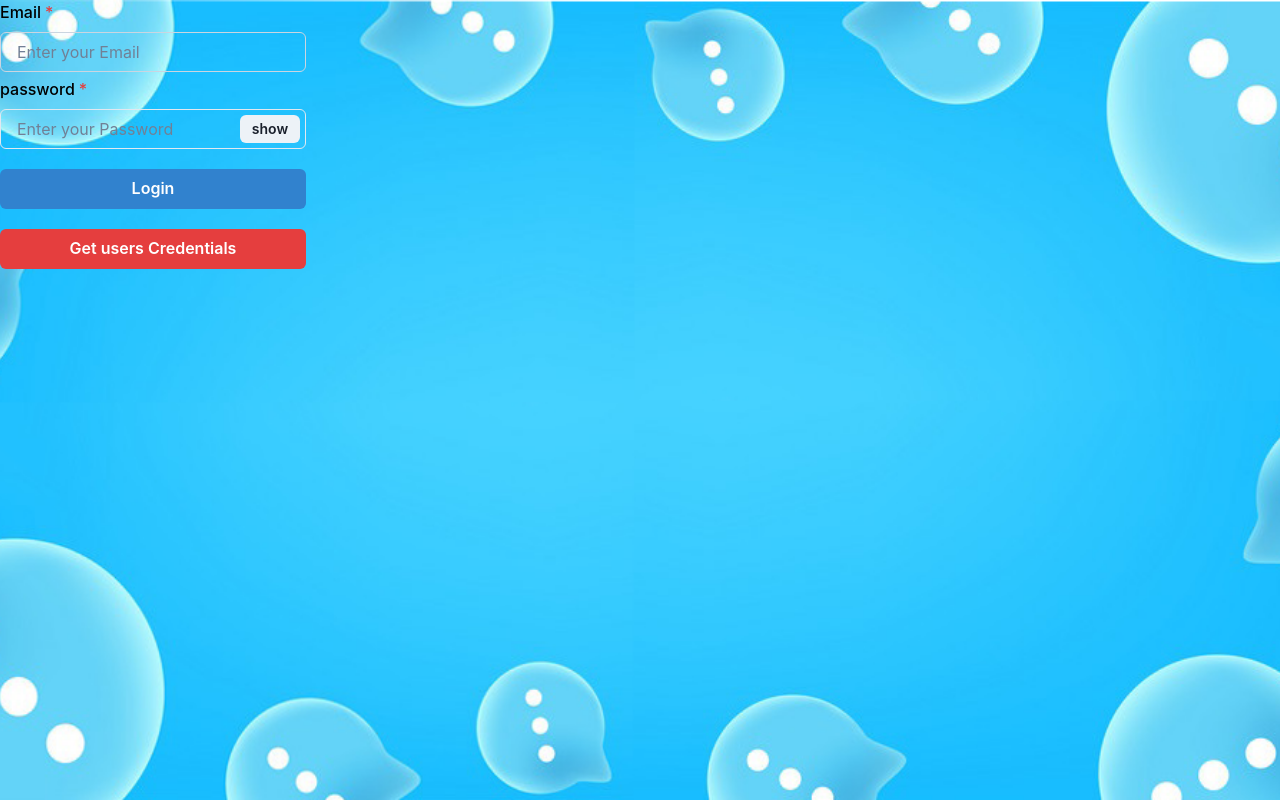
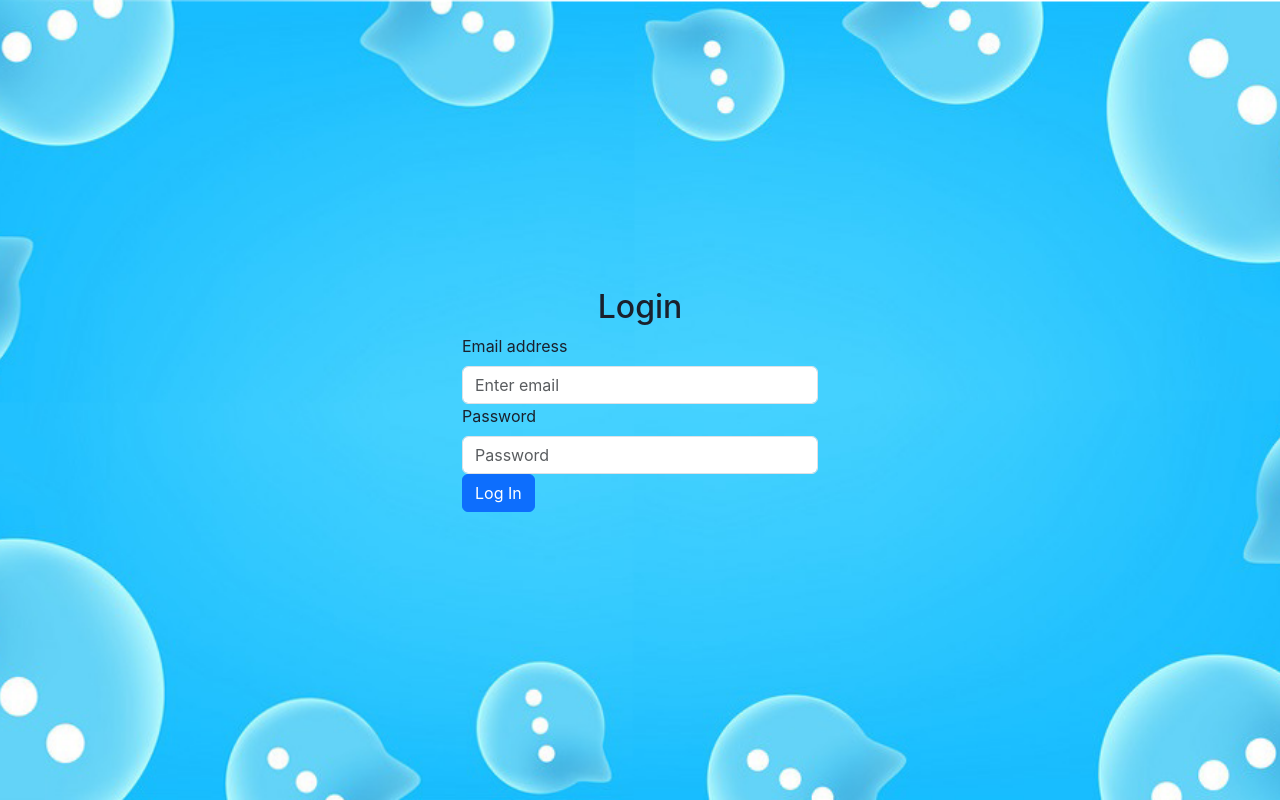
Before and after one commit to amasoft/chatApp-clientv2, a React (Create React App) app: page /log in a window 1280 px wide. Before the commit this address led to /login. Built offline with nearby package versions, Linux system fonts and the light colour scheme.

Commit message:
fix changed login from chakara to bostrap

```diff
--- a/package.json
+++ b/package.json
@@ -12,8 +12,10 @@
     "@testing-library/react": "^13.4.0",
     "@testing-library/user-event": "^13.5.0",
     "axios": "^1.4.0",
+    "bootstrap": "^5.3.1",
     "framer-motion": "^10.12.21",
     "react": "^18.2.0",
+    "react-bootstrap": "^2.8.0",
     "react-dom": "^18.2.0",
     "react-router-dom": "^6.15.0",
     "react-scripts": "5.0.1",
--- a/src/App.js
+++ b/src/App.js
@@ -8,6 +8,7 @@ import Homepage from "./pages/Homepage";
 import ChatPage from "./pages/ChatPage";
 import Signup from "./Components/Authentication/Signup";
 import Login from "./Components/Authentication/Login";
+import Loginn from "./Components/Authentication/Loginn";
 
 function App() {
   return (
@@ -21,6 +22,7 @@ function App() {
 
         <Route path="/" element={<Homepage />} exact />
         <Route path="/chats" element={<ChatPage />} />
+        <Route path="/log" element={<Loginn />} />
         <Route path="/login" element={<Login />} />
         {/* <Route path="/signup" element={<Signup />} /> */}
       </Routes>
--- /dev/null
+++ b/src/Components/Authentication/Loginn.js
@@ -0,0 +1,108 @@
+import React, { useState } from "react";
+import { Container, Row, Col, Form, Button } from "react-bootstrap";
+import axios from "axios";
+import { useNavigate } from "react-router-dom";
+import { ChatState } from "../../Context/ChatProvider";
+import { useToast } from "@chakra-ui/react";
+
+function Loginn() {
+  const [email, setEmail] = useState("");
+  const [password, setpassword] = useState("");
+  const [show, setShow] = useState(false);
+  const handleClick = () => setShow(!show);
+  const [loading, setLoading] = useState(false);
+  const toast = useToast();
+  const history = useNavigate();
+  const { setUser, endpoint } = ChatState();
+
+  const submitHandler = async (e) => {
+    e.preventDefault();
+    setLoading(true);
+    if (!email || !password) {
+      toast({
+        title: "please Fill all the field ",
+        status: "warning",
+        duration: 5000,
+        isClosable: true,
+        position: "top",
+      });
+      setLoading(false);
+      return;
+    }
+
+    // try {
+    const config = {
+      headers: {
+        "Content-type": "application/json",
+      },
+    };
+    await axios
+      .post(`${endpoint}/api/user/login`, { email, password }, config)
+      .then((res) => {
+        toast({
+          title: "Login Succesfull ",
+          status: "success",
+          duration: 5000,
+          isClosable: true,
+          position: "bottom",
+        });
+        localStorage.setItem("userInfo", JSON.stringify(res.data));
+        // setUser(res.data);
+        setLoading(false);
+        history("/chats");
+      })
+      .catch((err) => {
+        toast({
+          description: err.response.data.message,
+          status: "warning",
+          duration: 5000,
+          isClosable: true,
+          position: "bottom",
+        });
+        setLoading(false);
+      });
+  };
+  return (
+    <Container>
+      <Row className="justify-content-center align-items-center min-vh-100">
+        <Col xs={12} sm={8} md={6} lg={4}>
+          <Form onSubmit={submitHandler}>
+            <h2 className="text-center">Login</h2>
+            <Form.Group controlId="email">
+              <Form.Label>Email address</Form.Label>
+              <Form.Control
+                type="email"
+                placeholder="Enter email"
+                value={email}
+                onChange={(e) => setEmail(e.target.value)}
+                // required
+              />
+            </Form.Group>
+
+            <Form.Group controlId="password">
+              <Form.Label>Password</Form.Label>
+              <Form.Control
+                type="password"
+                placeholder="Password"
+                value={password}
+                onChange={(e) => setpassword(e.target.value)}
+                // required
+              />
+            </Form.Group>
+
+            <Button
+              variant="primary"
+              type="submit"
+              block
+              //   onClick={submitHandler}
+            >
+              Log In
+            </Button>
+          </Form>
+        </Col>
+      </Row>
+    </Container>
+  );
+}
+
+export default Loginn;
--- a/src/Context/ChatProvider.js
+++ b/src/Context/ChatProvider.js
@@ -9,10 +9,10 @@ const Chatprovider = ({ children }) => {
   const [SelectedChat, setSelectedChat] = useState(); //to store the seelcted user for chatting
   const [chats, setChats] = useState([]);
   const [notification, setNotification] = useState([]);
-  // const [endpoint, setEndpoint] = useState("http://localhost:5000");
-  const [endpoint, setEndpoint] = useState(
-    "https://chatbackend-b261.onrender.com"
-  );
+  const [endpoint, setEndpoint] = useState("http://localhost:5000");
+  // const [endpoint, setEndpoint] = useState(
+  //   "https://chatbackend-b261.onrender.com"
+  // );
   // "https://chatbackend-b261.onrender.com"
   const history = useNavigate();
   useEffect(() => {
@@ -21,7 +21,8 @@ const Chatprovider = ({ children }) => {
     setUser(userInfo);
     //   // console.log("userinfor", userInfo);
     if (!userInfo) {
-      history("/login");
+      // history("/login");
+      history("/log");
       // return;
     } else {
       history("/chats");
--- a/src/Miselinouss/MyChat.js
+++ b/src/Miselinouss/MyChat.js
@@ -1,9 +1,18 @@
-import { Box, Button, Stack, Text, useToast } from "@chakra-ui/react";
+import {
+  Avatar,
+  Badge,
+  Box,
+  Button,
+  Flex,
+  Stack,
+  Text,
+  useToast,
+} from "@chakra-ui/react";
 import React, { useEffect, useState } from "react";
 import { ChatState } from "../Context/ChatProvider";
 import axios from "axios";
 import { AddIcon } from "@chakra-ui/icons";
-import { getLastMessage, getSender } from "../config/Chatslogic";
+import { getLastMessage, getSender, getSender_pic } from "../config/Chatslogic";
 import ChatLoading from "./ChatLoading";
 import GroupChatModel from "./GroupChatModel";
 
@@ -18,8 +27,8 @@ const MyChat = ({ fetchAgain }) => {
     set,
     endpoint,
   } = ChatState();
-  // console.log("from MyChat" + fetchAgain);
-
+  console.log("from MyChat" + fetchAgain);
+  console.log("CHATTS>>>>", JSON.stringify(chats));
   const toast = useToast();
   const fetchChats = async () => {
     try {
@@ -95,7 +104,7 @@ const MyChat = ({ fetchAgain }) => {
       >
         {chats ? (
           <Stack overflowY="scroll">
-            {chats.map(
+            {chats?.map(
               (chatt, id) => (
                 <Box
                   onClick={() => setSelectedChat(chatt)}
@@ -108,15 +117,40 @@ const MyChat = ({ fetchAgain }) => {
                   borderRadius="lg"
                   key={chatt._id}
                 >
-                  <Text>
+                  {/* <Text>
                     {!chatt.isGroupChat
                       ? getSender(loggedUser, chatt.users, "my chart")
                       : chatt.chatName}
                   </Text>
                   <Text>
                     {/* {chatt.latestMessage ? chatt.latestMessage.content : ""} */}
-                    {chatt.latestMessage ? getLastMessage(chatt) : ""}
-                  </Text>
+                  {/* {chatt.latestMessage ? getLastMessage(chatt) : ""} */}
+                  {/* </Text> */}
+                  {/* } */}
+                  <Flex>
+                    {/* <Avatar src="https://bit.ly/sage-adebayo" /> */}
+
+                    <Avatar
+                      src={
+                        !chatt.isGroupChat
+                          ? getSender_pic(loggedUser, chatt.users, "my chart")
+                          : ""
+                      }
+                    />
+                    <Box ml="3">
+                      <Text fontWeight="bold">
+                        {!chatt.isGroupChat
+                          ? getSender(loggedUser, chatt.users, "my chart")
+                          : chatt.chatName}{" "}
+                        <Badge ml="1" colorScheme="green">
+                          New
+                        </Badge>
+                      </Text>
+                      <Text fontSize="sm">
+                        {chatt.latestMessage ? getLastMessage(chatt) : ""}
+                      </Text>
+                    </Box>
+                  </Flex>
                 </Box>
               )
               // console.log("CHATS", chatt.latestMessage.chat ? !chat.isGroupChat :"")
--- a/src/Miselinouss/SideBar.js
+++ b/src/Miselinouss/SideBar.js
@@ -50,11 +50,10 @@ const SideBar = () => {
   const history = useNavigate();
   const { isOpen, onOpen, onClose } = useDisclosure();
   const logoutHandler = () => {
-    console.log("remove data");
-    // localStorage.removeItem("userInfo");
-    localStorage.clear();
+    localStorage.removeItem("userInfo");
+    // localStorage.clear();
     history("/");
-    history("/login");
+    // history("/log");
   };
   const toast = useToast();
   const handleSearch = async () => {
--- a/src/config/Chatslogic.js
+++ b/src/config/Chatslogic.js
@@ -6,14 +6,18 @@ export const getLastMessage = (chat) => {
 };
 //for sidebar,later retifiy it aby making sure data store in contex user is in th efarmat data:{id.....},it sea,s it does nt have this frpmat that why it hrows error
 export const getSenderforSidebarNoti = (loggedUser, users, source) => {
-  return users[0]._id === loggedUser._id ? users[1].name : users[0].name;
+  return users[0]?._id === loggedUser?._id ? users[1]?.name : users[0]?.name;
 };
 
 export const getSender = (loggedUser, users, source) => {
   // if users of 0 id is logged in user return the second [eron else return the first on   sinc e it only  2 users er chat]
-  return users[0]._id === loggedUser._id ? users[1].name : users[0].name;
+  return users[0]?._id === loggedUser?._id ? users[1]?.name : users[0]?.name;
 };
-
+//get send pic
+export const getSender_pic = (loggedUser, users, source) => {
+  // if users of 0 id is logged in user return the second [eron else return the first on   sinc e it only  2 users er chat]
+  return users[0]?._id === loggedUser?._id ? users[1]?.pic : users[0]?.pic;
+};
 // look into data fomat for loggedUser
 export const getSender_singleChat = (loggedUser, users) => {
   // if users of 0 id is logged in user return the second [eron else return the first on   sinc e it only  2 users er chat]
--- a/src/index.js
+++ b/src/index.js
@@ -5,6 +5,8 @@ import App from "./App";
 import { BrowserRouter } from "react-router-dom";
 import { ChakraProvider } from "@chakra-ui/react";
 import reportWebVitals from "./reportWebVitals";
+import "bootstrap/dist/css/bootstrap.min.css";
+
 import Chatprovider from "./Context/ChatProvider";
 
 const root = ReactDOM.createRoot(document.getElementById("root"));
--- a/src/pages/ChatPage.js
+++ b/src/pages/ChatPage.js
@@ -9,7 +9,7 @@ const ChatPage = () => {
   const { user } = ChatState();
   //state to enable refresh i.e if someome leaves the group so  the the group can upadte to latest list
   const [fetchAgain, setFetchAgain] = useState(false);
-  console.log(user, "hello user here");
+  // console.log(user, "hello user here");
   return (
     <div style={{ width: "100%" }}>
       {user && <SideBar />}
```
